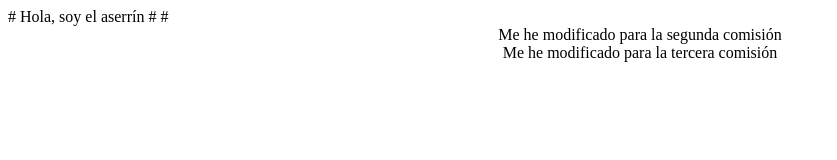
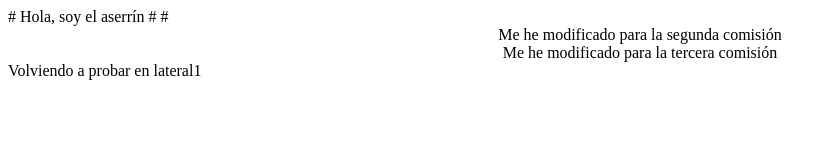
Before and after one commit to enriquemerle/Gituno, a plain HTML site: page index.html in a window 1280 px wide. Shown: the whole page, without its empty margins (0-837 px from the left). Drawn offline with Linux system fonts and the light colour scheme.

Commit message:
prueba de lateral1

```diff
--- a/index.html
+++ b/index.html
@@ -7,5 +7,5 @@
 <center>Me he modificado para la tercera comisión</center>
 
 
-
+Volviendo a probar en lateral1
 </html>
```
